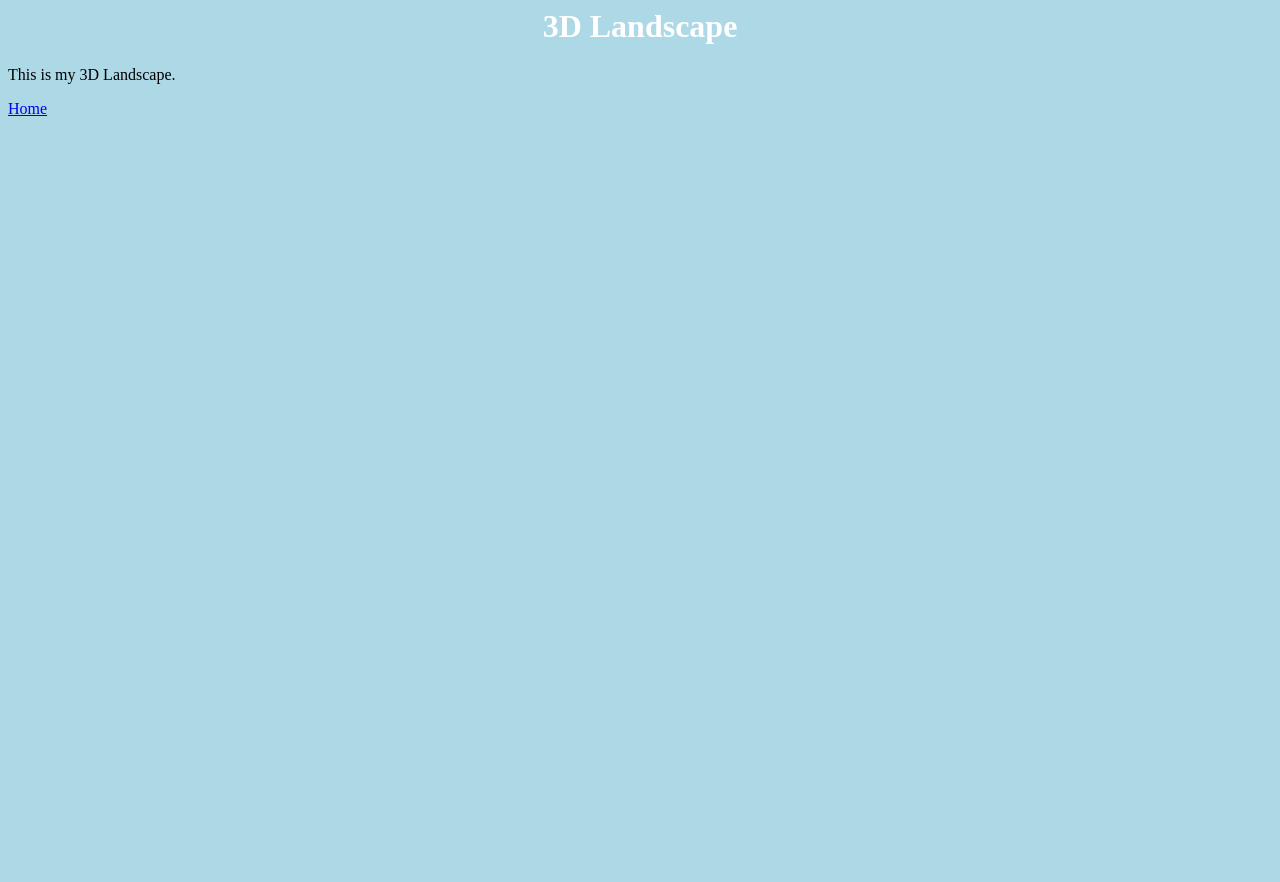
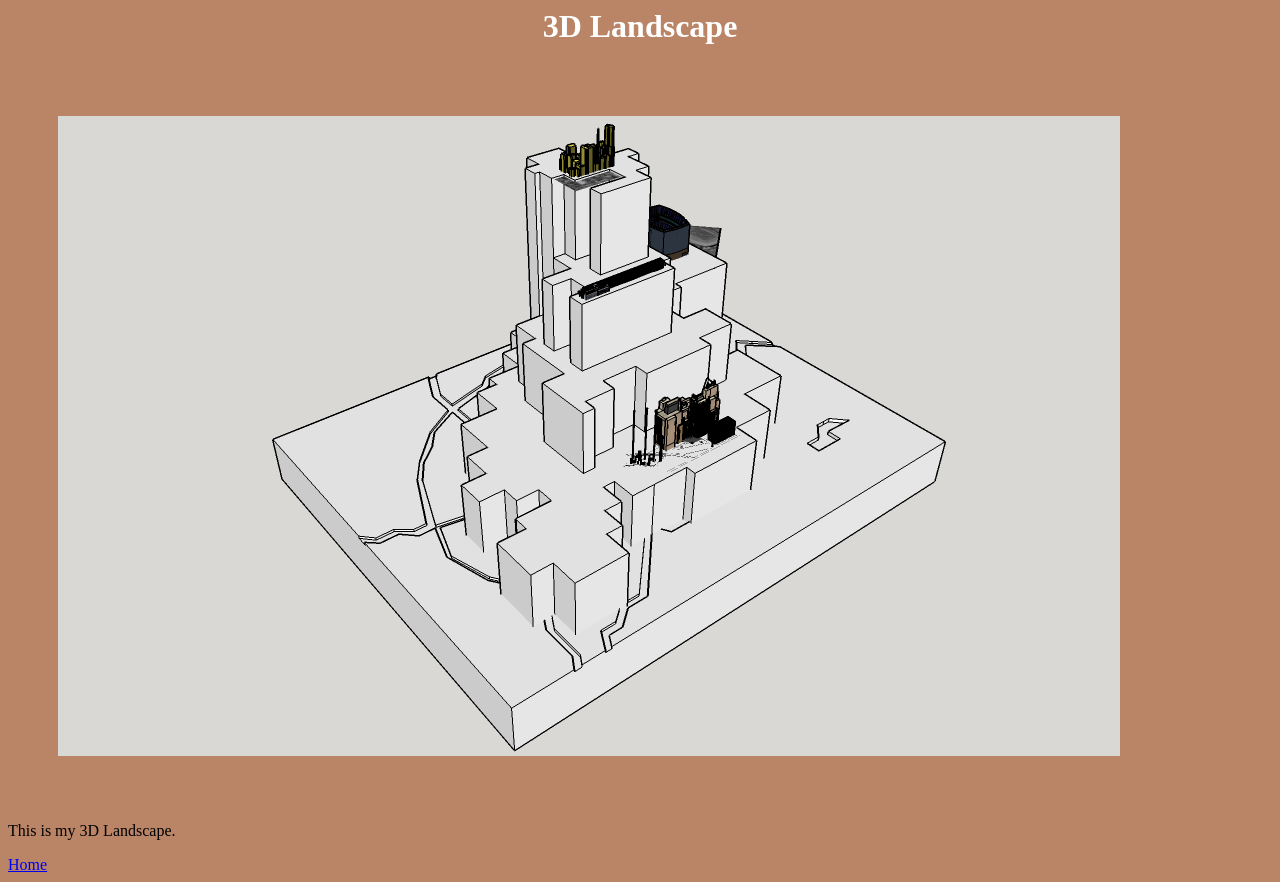
Before and after one commit to jennnunez/jennnunez.github.io, a plain HTML site: page landscape-3d.html in a window 1280 px wide. Before the commit the page ends 800 px from the top, so only its background shows below. Drawn offline with Linux system fonts and the light colour scheme; a web font is replaced by a local one.

Commit message:
Added landscape image

```diff
--- a/landscape-3d.html
+++ b/landscape-3d.html
@@ -14,6 +14,7 @@
 
      <h1>3D Landscape</h1>
 
+	 <img src="Images/3D Landscape Image.png">
      <p>This is my 3D Landscape.</p>
 	 <a href="index.html">Home</a>
 
--- a/styles/main.css
+++ b/styles/main.css
@@ -1,5 +1,5 @@
 body{
-background-color:lightblue;
+background-color:#BA8466;
 }
 
 h1{
```
Also changed, not shown: net-art.html (+1 -0 lines), processing.html (+1 -0 lines), Images/3D Landscape Image.png (added).
